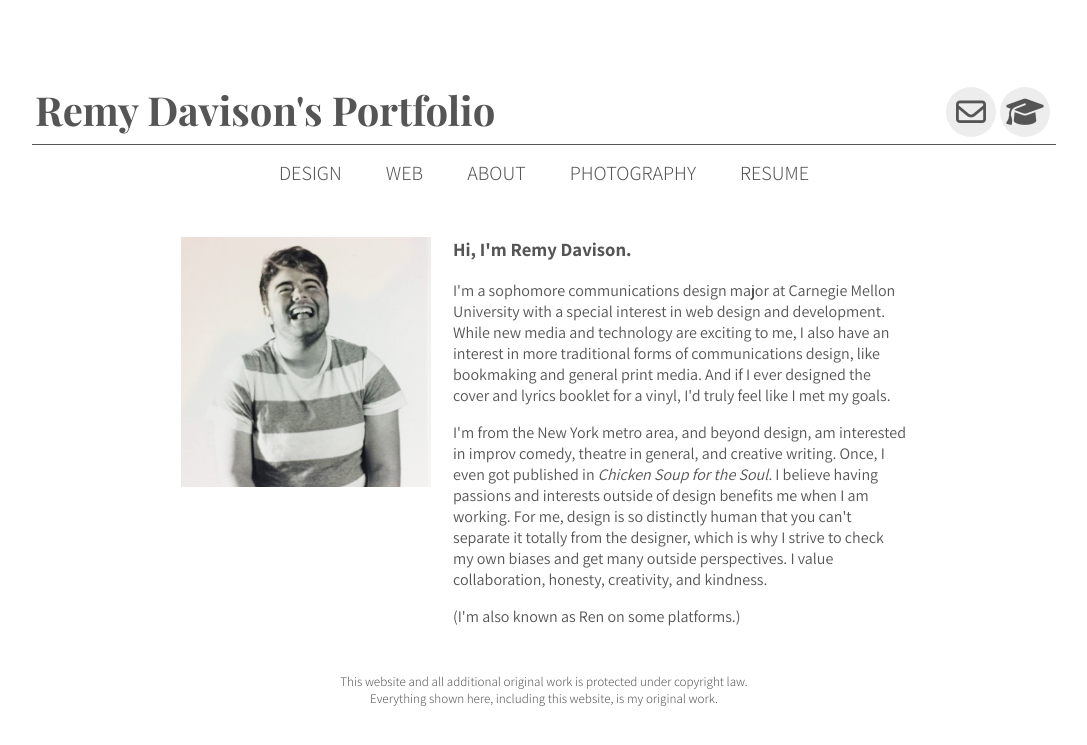
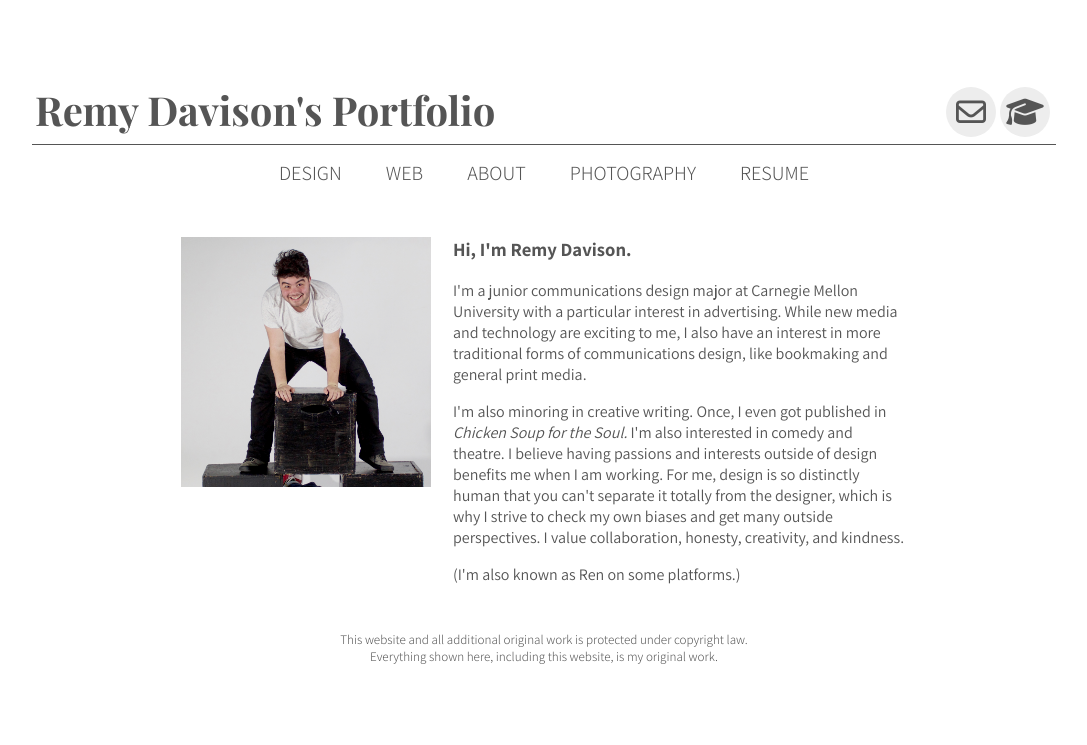
Before and after one commit to rendavison/portfolioWebsite, a Flask app: page /about in a window 1280 px wide. Shown: the top 745 px of the page, without its empty margins (96-1183 px from the left). Run offline with Flask 2, Linux system fonts and the light colour scheme; some libraries are stand-ins or nearby versions; some web fonts are replaced.

Commit message:
updated about page

```diff
--- a/app/templates/about.html
+++ b/app/templates/about.html
@@ -5,15 +5,15 @@
     <tr>
 
       <td valign="top">
-        <img width="250px" src="{{ url_for('static', filename='images/alyss_bw.jpg') }}"/>
+        <img width="250px" src="{{ url_for('static', filename='images/portfolio.jpg') }}"/>
       </td>
 
       <td valign="top">
         <h3>Hi, I'm Remy Davison.</h3>
         <p />
-        I'm a sophomore communications design major at Carnegie Mellon University with a special interest in web design and development.  While new media and technology are exciting to me, I also have an interest in more traditional forms of communications design, like bookmaking and general print media.  And if I ever designed the cover and lyrics booklet for a vinyl, I'd truly feel like I met my goals.
+        I'm a junior communications design major at Carnegie Mellon University with a particular interest in advertising. While new media and technology are exciting to me, I also have an interest in more traditional forms of communications design, like bookmaking and general print media.
         <p />
-        I'm from the New York metro area, and beyond design, am interested in improv comedy, theatre in general, and creative writing.  Once, I even got published in <i>Chicken Soup for the Soul.</i>  I believe having passions and interests outside of design benefits me when I am working.  For me, design is so distinctly human that you can't separate it totally from the designer, which is why I strive to check my own biases and get many outside perspectives.  I value collaboration, honesty, creativity, and kindness.
+        I'm also minoring in creative writing. Once, I even got published in <i>Chicken Soup for the Soul.</i> I'm also interested in comedy and theatre. I believe having passions and interests outside of design benefits me when I am working. For me, design is so distinctly human that you can't separate it totally from the designer, which is why I strive to check my own biases and get many outside perspectives. I value collaboration, honesty, creativity, and kindness.
         <p />
         (I'm also known as Ren on some platforms.)
       </td>
--- a/app/templates/hayakawa_web/index.html
+++ b/app/templates/hayakawa_web/index.html
@@ -7,7 +7,7 @@
         <meta name="description" content="">
         <meta name="viewport" content="width=device-width, initial-scale=1">
         <link href="https://fonts.googleapis.com/css?family=PT+Sans:400,400i,700" rel="stylesheet">
-        <link rel="stylesheet" type="text/css" href="{{ url_for('hayakawaWeb', filename='css/style.css')  }}">
+        <link rel="stylesheet" type="text/css" href="css/style.css">
     </head>
     <body>
         <img src="img/detail1.png" class="detail_home">
```
Also changed, not shown: app/static/images/portfolio.jpg (added).
